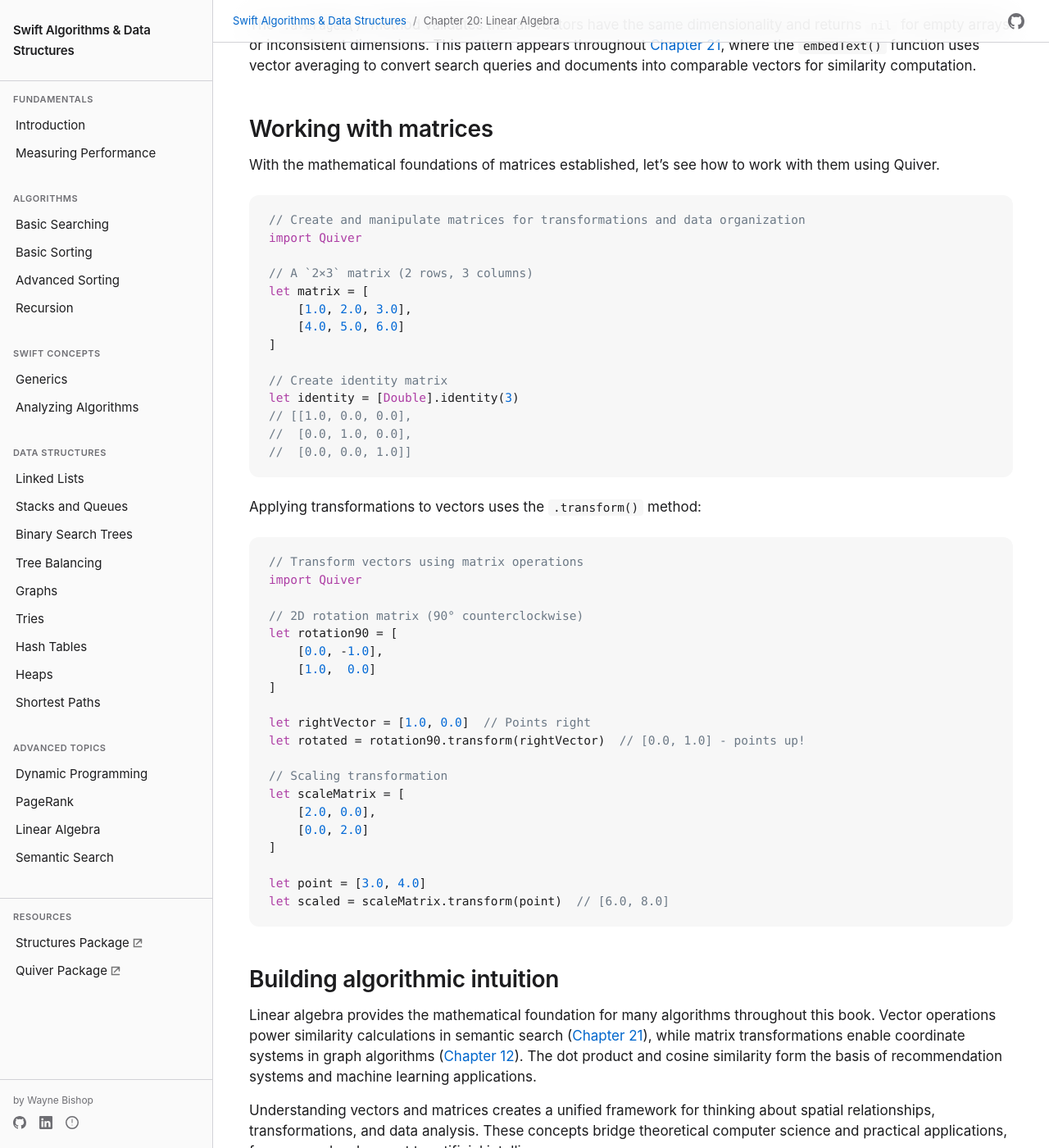
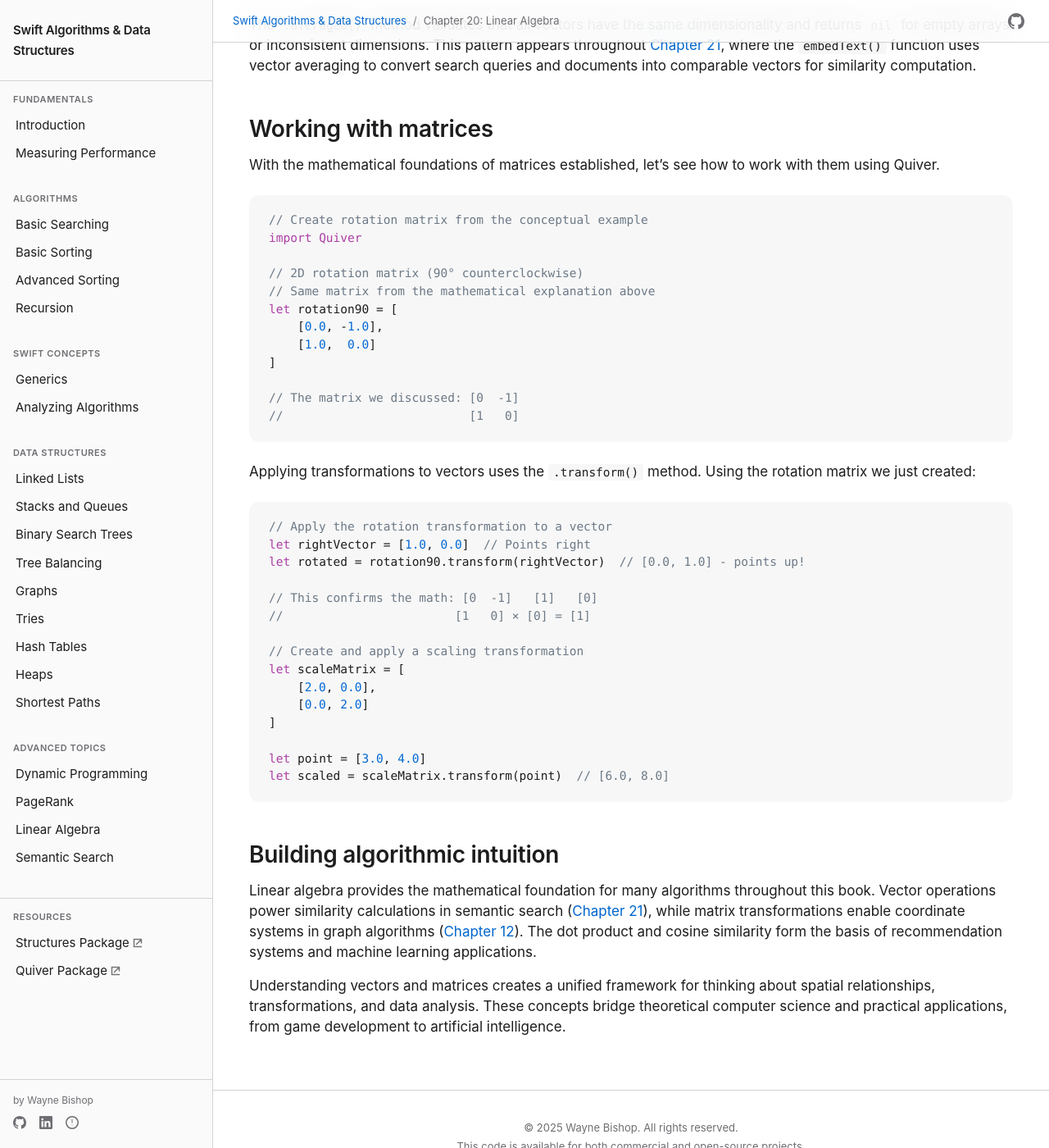
Before and after one commit to waynewbishop/swift-algorithms, a Jekyll site: the page built from 20-linear-algebra.md, in a window 1280 px wide and 1400 px high, scrolled down 8745 px. Shown: the whole window at 82% size. Built offline with Jekyll 4.4.1, drawn with Linux system fonts in a browser that asks for light colours.

Commit message:
Use rotation matrix from conceptual section in code examples
Replaced generic matrix examples with the rotation matrix from the mathematical explanation to show consistency between theory and implementation.

**Changes**:
- First code block now creates the [[0, -1], [1, 0]] rotation matrix from conceptual section
- Second code block applies that matrix using .transform()
- Added comment showing code result matches the mathematical calculation
- Removed duplication (matrix created once, used in next block)

This demonstrates clear connection: math explanation → create in Quiver → apply transformation → verify result matches theory.

🤖 Generated with [Claude Code](https://claude.com/claude-code)

Co-Authored-By: Claude <noreply@anthropic.com>

````diff
--- a/20-linear-algebra.md
+++ b/20-linear-algebra.md
@@ -288,38 +288,31 @@ The `.averaged()` method validates that all vectors have the same dimensionality
 With the mathematical foundations of matrices established, let's see how to work with them using Quiver.
 
 ```swift
-// Create and manipulate matrices for transformations and data organization
-import Quiver
-
-// A `2×3` matrix (2 rows, 3 columns)
-let matrix = [
-    [1.0, 2.0, 3.0],
-    [4.0, 5.0, 6.0]
-]
-
-// Create identity matrix
-let identity = [Double].identity(3)
-// [[1.0, 0.0, 0.0],
-//  [0.0, 1.0, 0.0],
-//  [0.0, 0.0, 1.0]]
-```
-
-Applying transformations to vectors uses the `.transform()` method:
-
-```swift
-// Transform vectors using matrix operations
+// Create rotation matrix from the conceptual example
 import Quiver
 
 // 2D rotation matrix (90° counterclockwise)
+// Same matrix from the mathematical explanation above
 let rotation90 = [
     [0.0, -1.0],
     [1.0,  0.0]
 ]
 
+// The matrix we discussed: [0  -1]
+//                          [1   0]
+```
+
+Applying transformations to vectors uses the `.transform()` method. Using the rotation matrix we just created:
+
+```swift
+// Apply the rotation transformation to a vector
 let rightVector = [1.0, 0.0]  // Points right
 let rotated = rotation90.transform(rightVector)  // [0.0, 1.0] - points up!
 
-// Scaling transformation
+// This confirms the math: [0  -1]   [1]   [0]
+//                        [1   0] × [0] = [1]
+
+// Create and apply a scaling transformation
 let scaleMatrix = [
     [2.0, 0.0],
     [0.0, 2.0]
````
